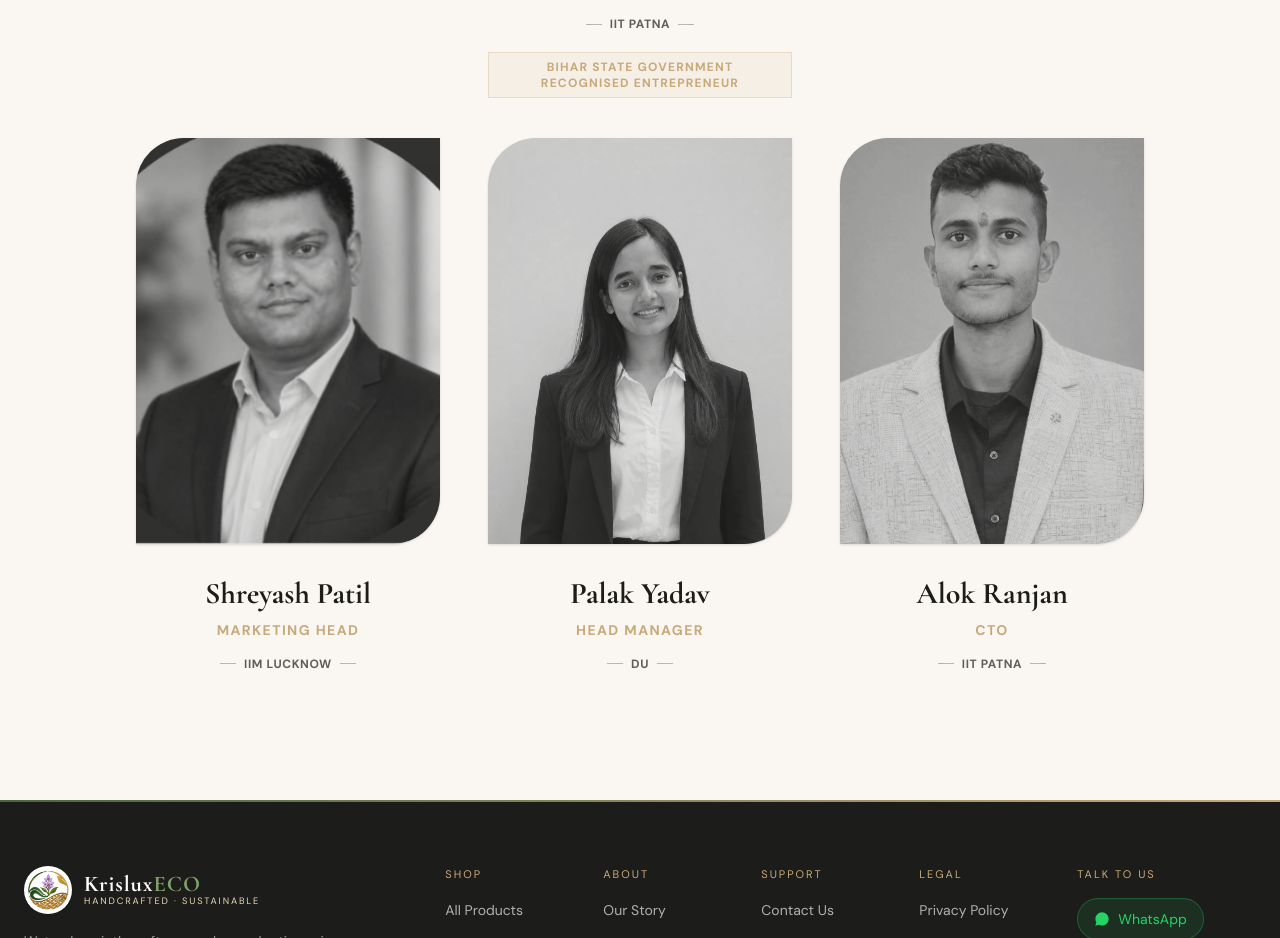
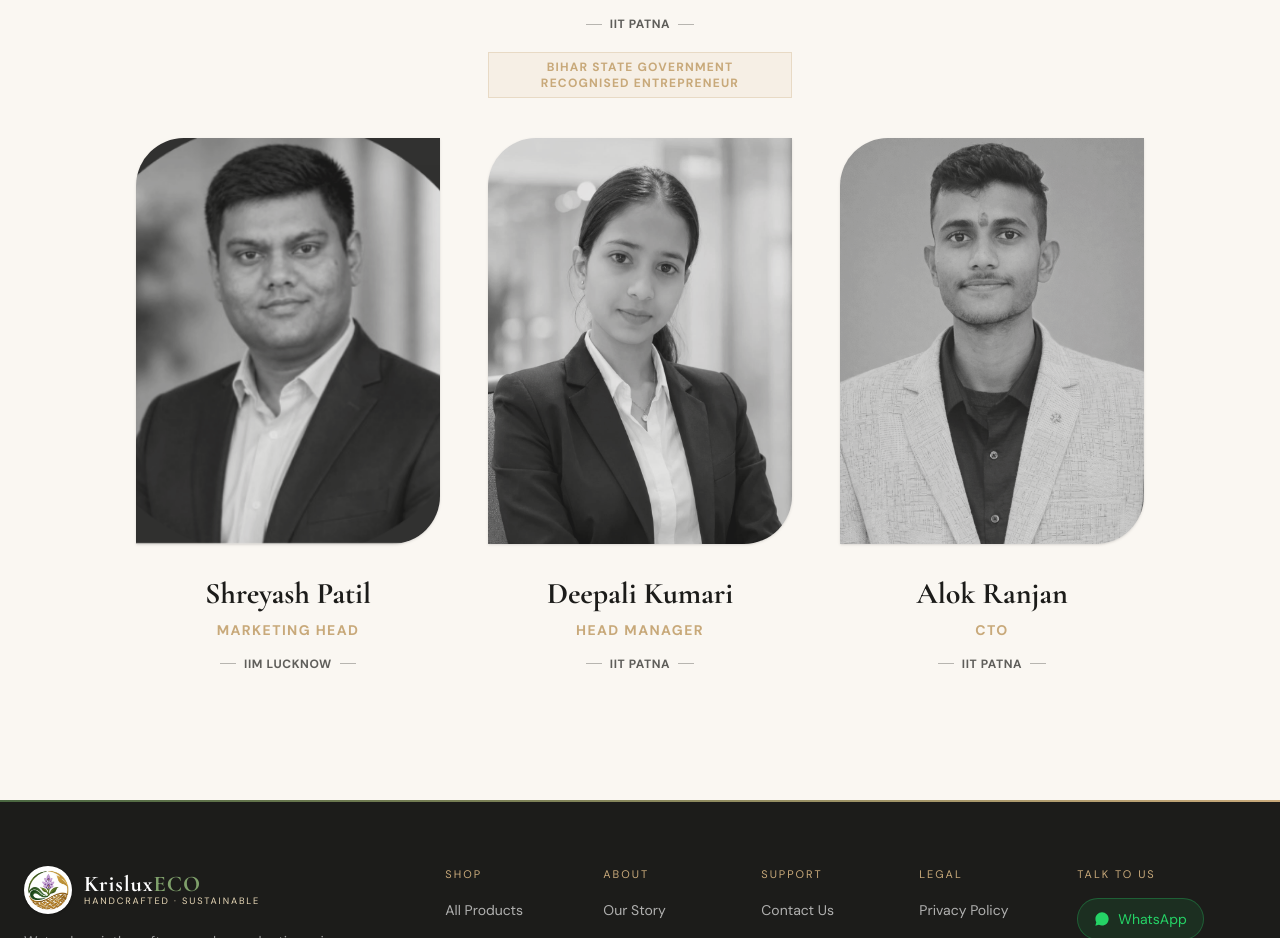
Before and after one commit to krisluxeco/KrisluxEcoo, a Next.js app: page /about in a window 1280 px wide. Shown: the part 1360-2298 px from the top of the page. Built offline with nearby package versions, Linux system fonts and the light colour scheme; no server answers.

Commit message:
feat: implement animated TeamSection component and add team member profile image

```diff
--- a/src/components/TeamSection.jsx
+++ b/src/components/TeamSection.jsx
@@ -31,14 +31,14 @@ const teamMembers = [
     }
   },
   {
-    name: "Palak Yadav",
+    name: "Deepali Kumari",
     role: "Head Manager",
-    university: "DU",
-    image: "/our_team/Palak.png",
+    university: "IIT Patna",
+    image: "/our_team/Deepali.jpeg",
     socials: {
-      linkedin: "https://www.linkedin.com/in/palak-yadav-06a319379",
-      instagram: "https://www.instagram.com/palakk_128/",
-      mail: "mailto:palakyadav721@gmail.com"
+      linkedin: "https://www.linkedin.com/in/deepali-kumari-545a23314/",
+      instagram: "https://www.instagram.com/attitude_deepsr/",
+      mail: "deepalixyz01@gmail.com"
     }
   },
   {
@@ -179,7 +179,7 @@ export default function TeamSection() {
             <TeamCard member={teamMembers[0]} index={0} />
           </div>
 
-          {/* Bottom Row - Patil (Index 3), Palak (Index 2) and CTO (Alok Ranjan - Index 1) */}
+          {/* Bottom Row - Patil (Index 3), Deepali Kumari (Index 2) and CTO (Alok Ranjan - Index 1) */}
           <div className="flex flex-col md:flex-row justify-center gap-8 lg:gap-12 w-full">
             <TeamCard member={teamMembers[3]} index={1} />
             <TeamCard member={teamMembers[2]} index={2} />
```
Also changed, not shown: public/our_team/Deepali.jpeg (added), public/our_team/Palak.png (deleted).
